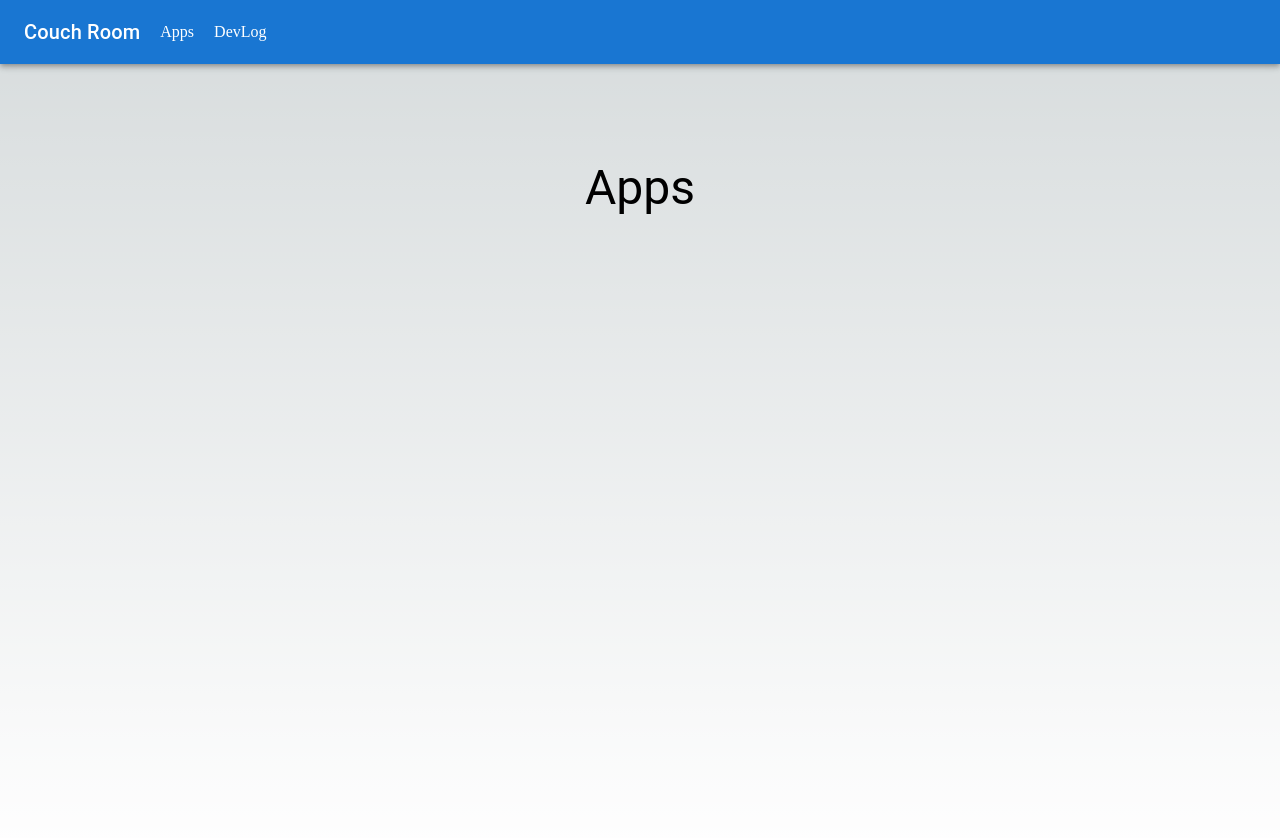
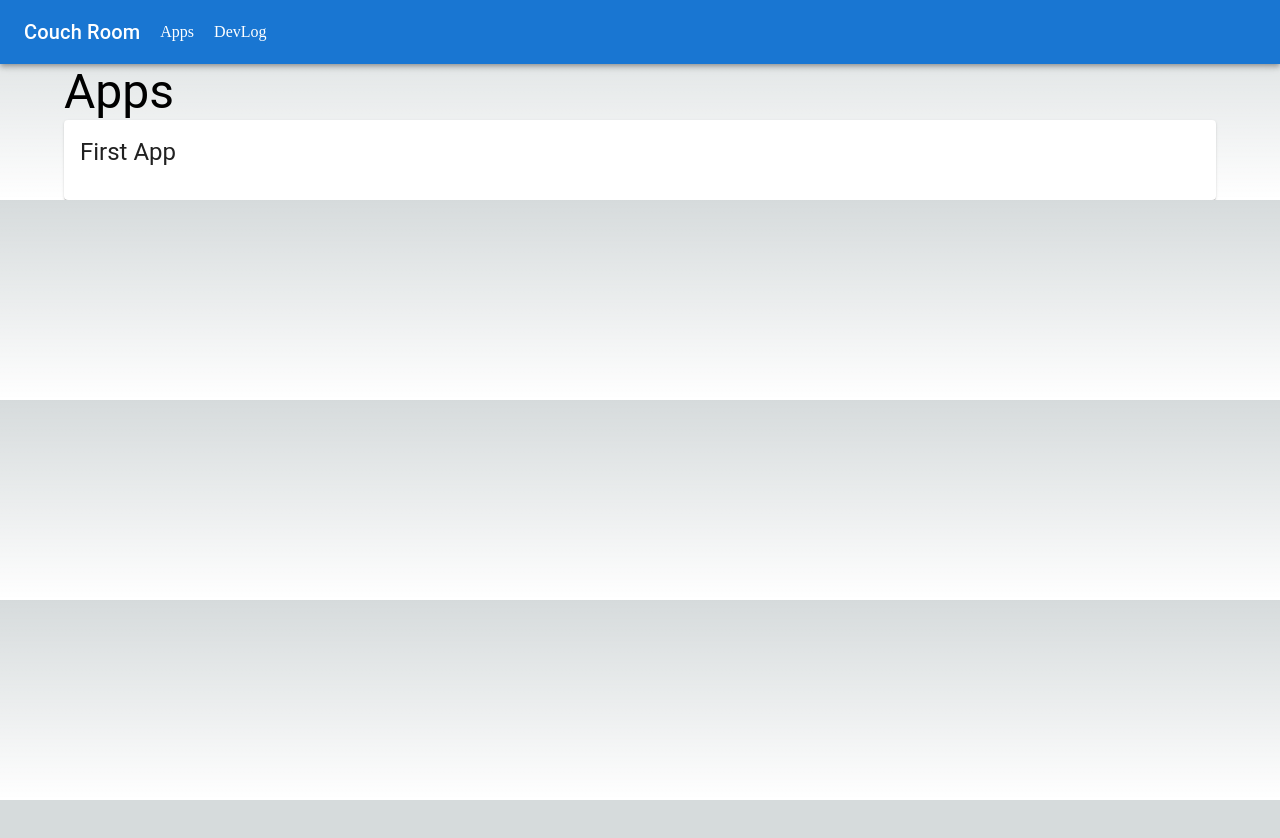
Before and after one commit to couchds/couchroom, a Next.js app: page /apps in a window 1280 px wide. Shown: the top 838 px of the page. After the commit the page ends 800 px from the top, so only its background shows below. Built offline with nearby package versions, Linux system fonts and the light colour scheme.

Commit message:
Create AppCard component

```diff
--- /dev/null
+++ b/src/components/AppCard.tsx
@@ -0,0 +1,22 @@
+import { Card, CardContent, SelectProps, Typography } from "@mui/material";
+
+interface AppCardProps {
+  appName: string,
+};
+
+const AppCard: React.FC<AppCardProps> = ({ appName }) => {
+
+  return (
+    <>
+      <Card>
+        <CardContent>
+          <Typography gutterBottom variant="h5" component="div">
+            { appName }
+          </Typography>
+        </CardContent>
+      </Card>
+    </>
+  );
+};
+
+export default AppCard;
--- a/src/pages/apps/index.tsx
+++ b/src/pages/apps/index.tsx
@@ -2,6 +2,8 @@ import Head from 'next/head'
 import Navbar from '@/components/Navbar';
 import styles from '@/styles/Home.module.css'
 import { Typography } from '@mui/material';
+import AppCard from '@/components/AppCard';
+import { Container } from '@mui/system';
 
 export default function Apps() {
   return (
@@ -10,9 +12,10 @@ export default function Apps() {
         <title>Apps</title>
       </Head>
       <Navbar />
-      <main className={styles.main}>
+      <Container>
         <Typography variant='h3'>Apps</Typography>
-      </main>
+        <AppCard appName='First App' />
+      </Container>
     </>
   )
 }
```
